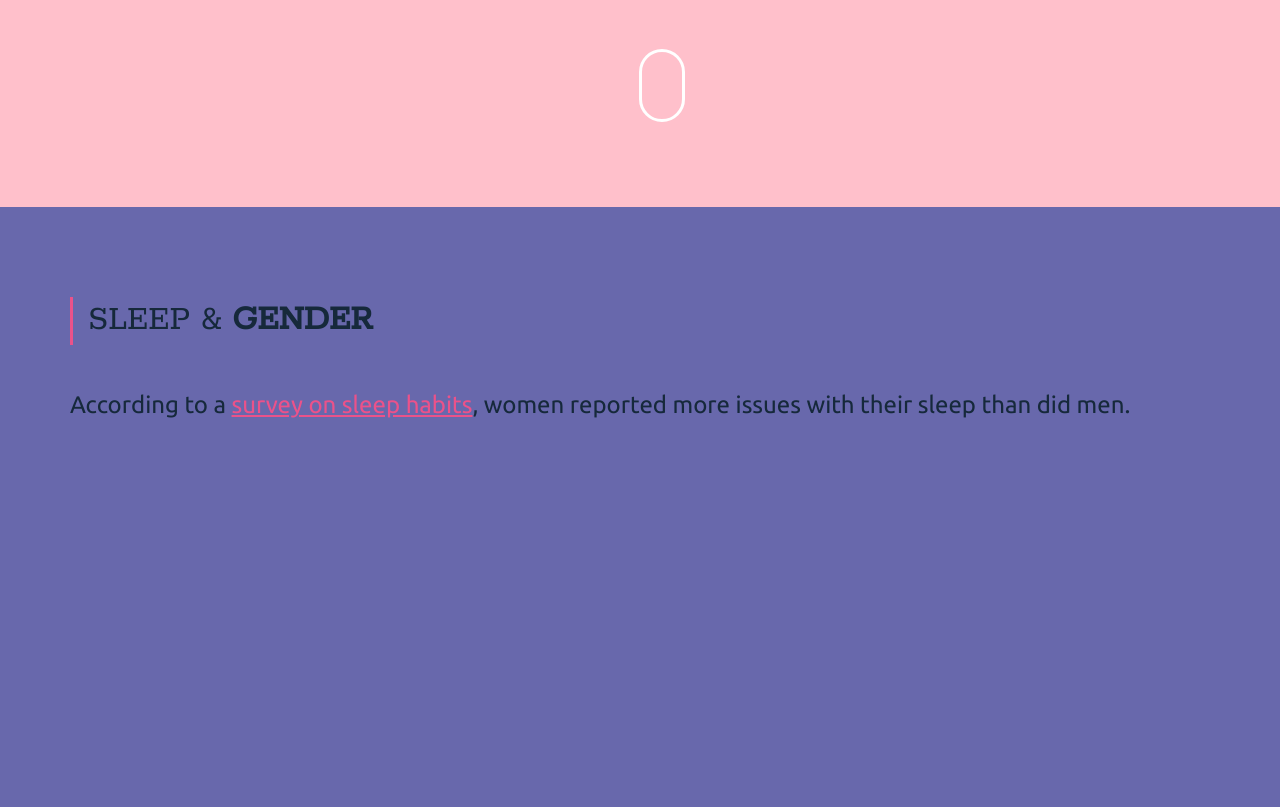
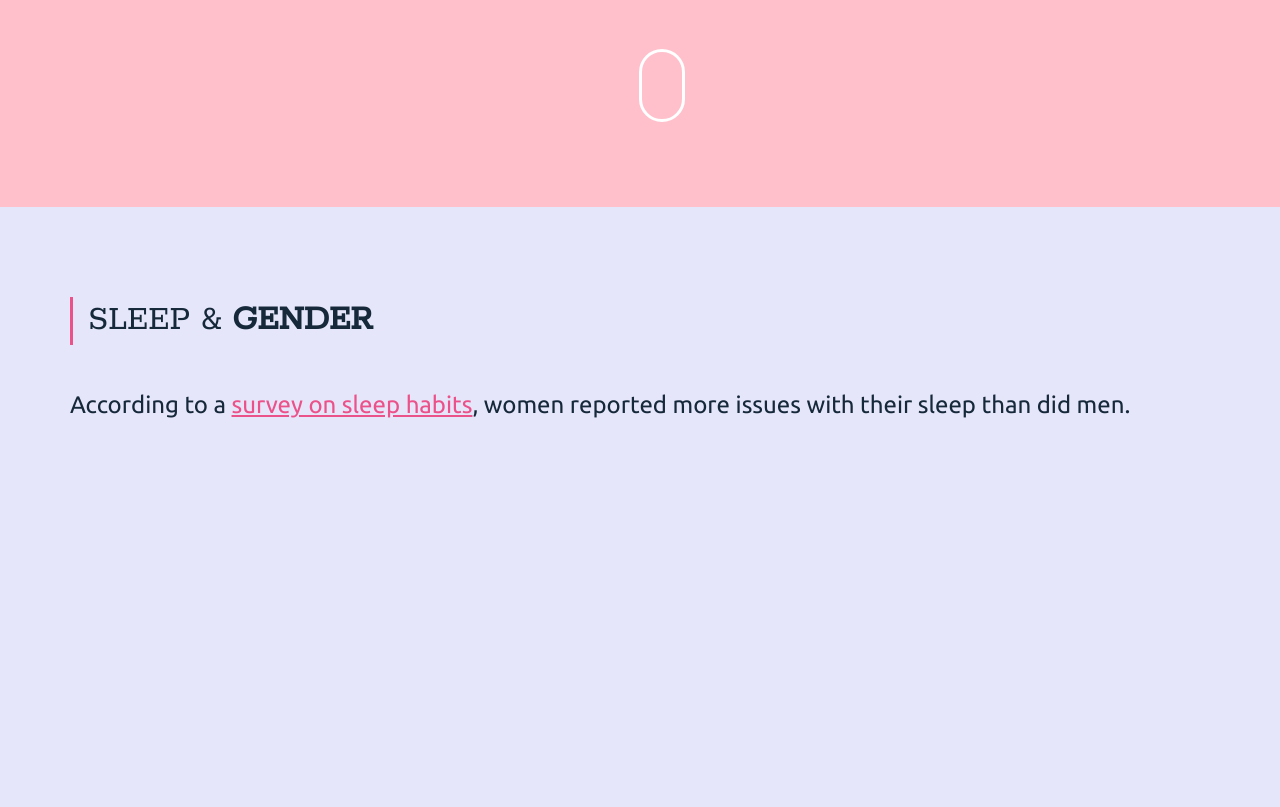
Before and after one commit to womensleephealth/womensleephealth.github.io, a plain HTML site: page index.html in a window 1280 px wide. Shown: the part 740-1547 px from the top of the page. Drawn offline with nearby package versions, Linux system fonts and the light colour scheme; a script that the page names is missing.

Commit message:
Add files via upload

```diff
--- a/assets/css/style.css
+++ b/assets/css/style.css
@@ -127,7 +127,7 @@ section { overflow: hidden; }
 .bg-black{background-color: #222222;}
 .bg-white{background-color: #fff;}
 .bg-yellow{background-color: #fddc57;}
-.bg-purple{background-color: #6868AC;}
+.bg-purple{background-color: lavender;}
 .bg-pink{background-color: pink;}
 
 
```
